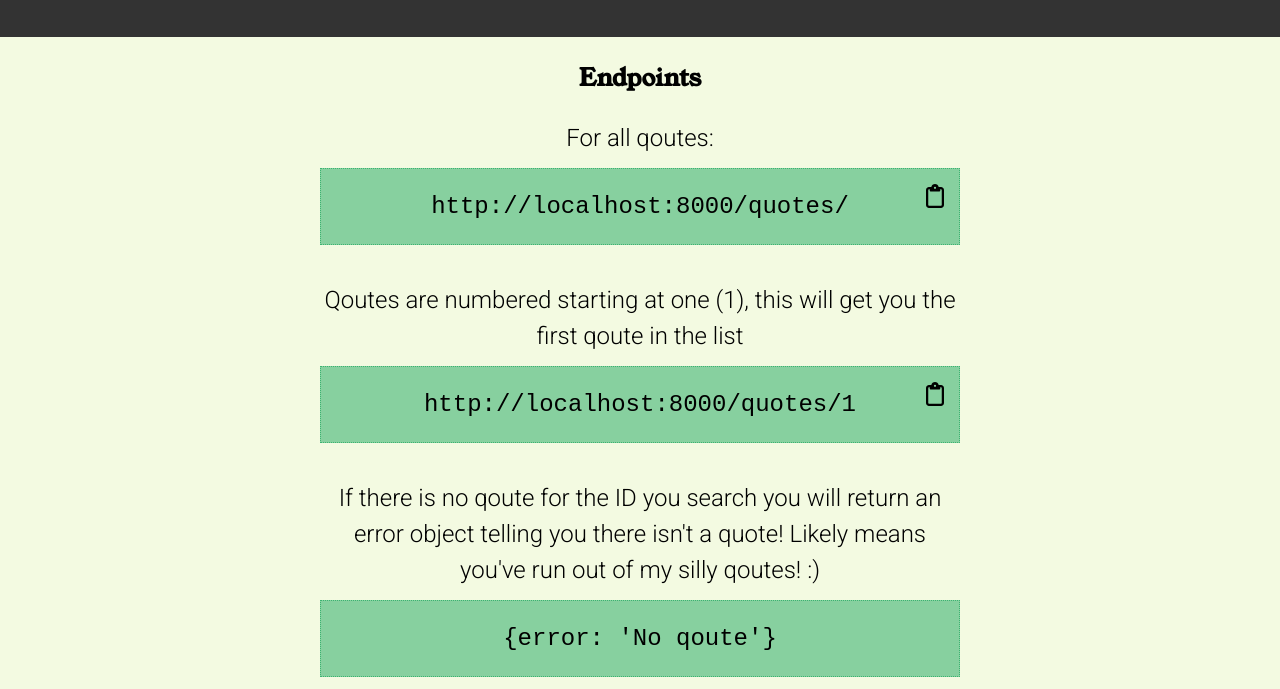
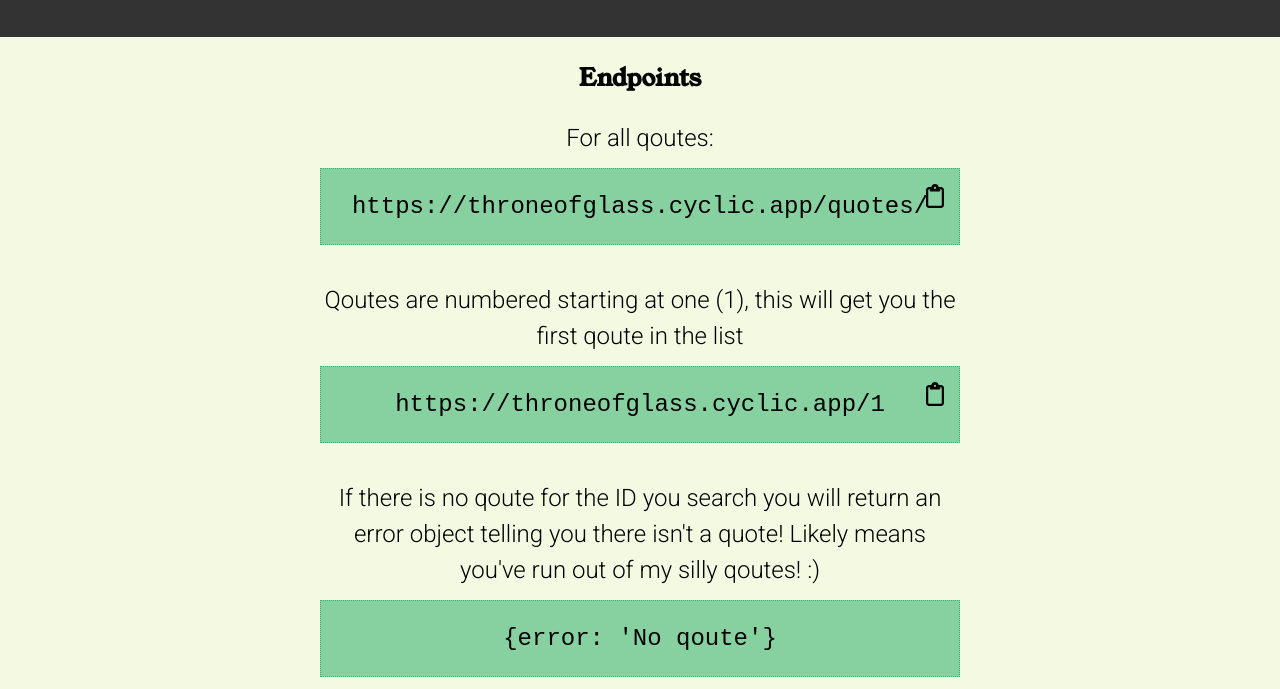
Before and after one commit to ofthewildfire/throne-of-glass-mini-qoutes-api, a website: page index.html in a window 1280 px wide. Shown: the part 111-800 px from the top of the page. Drawn offline with Linux system fonts and the light colour scheme.

Commit message:
changed url

```diff
--- a/index.html
+++ b/index.html
@@ -33,7 +33,7 @@
                         d="M280 64h40c35.3 0 64 28.7 64 64V448c0 35.3-28.7 64-64 64H64c-35.3 0-64-28.7-64-64V128C0 92.7 28.7 64 64 64h40 9.6C121 27.5 153.3 0 192 0s71 27.5 78.4 64H280zM64 112c-8.8 0-16 7.2-16 16V448c0 8.8 7.2 16 16 16H320c8.8 0 16-7.2 16-16V128c0-8.8-7.2-16-16-16H304v24c0 13.3-10.7 24-24 24H192 104c-13.3 0-24-10.7-24-24V112H64zm128-8a24 24 0 1 0 0-48 24 24 0 1 0 0 48z" />
                   </svg>
                </i>
-               http://localhost:8000/quotes/
+               https://throneofglass.cyclic.app/quotes/
             </code>
          </div>
          <div>
@@ -46,7 +46,7 @@
                         d="M280 64h40c35.3 0 64 28.7 64 64V448c0 35.3-28.7 64-64 64H64c-35.3 0-64-28.7-64-64V128C0 92.7 28.7 64 64 64h40 9.6C121 27.5 153.3 0 192 0s71 27.5 78.4 64H280zM64 112c-8.8 0-16 7.2-16 16V448c0 8.8 7.2 16 16 16H320c8.8 0 16-7.2 16-16V128c0-8.8-7.2-16-16-16H304v24c0 13.3-10.7 24-24 24H192 104c-13.3 0-24-10.7-24-24V112H64zm128-8a24 24 0 1 0 0-48 24 24 0 1 0 0 48z" />
                   </svg>
                </i>
-               http://localhost:8000/quotes/1
+               https://throneofglass.cyclic.app/1
             </code>
          </div>
          <div class="no-quote">
```
